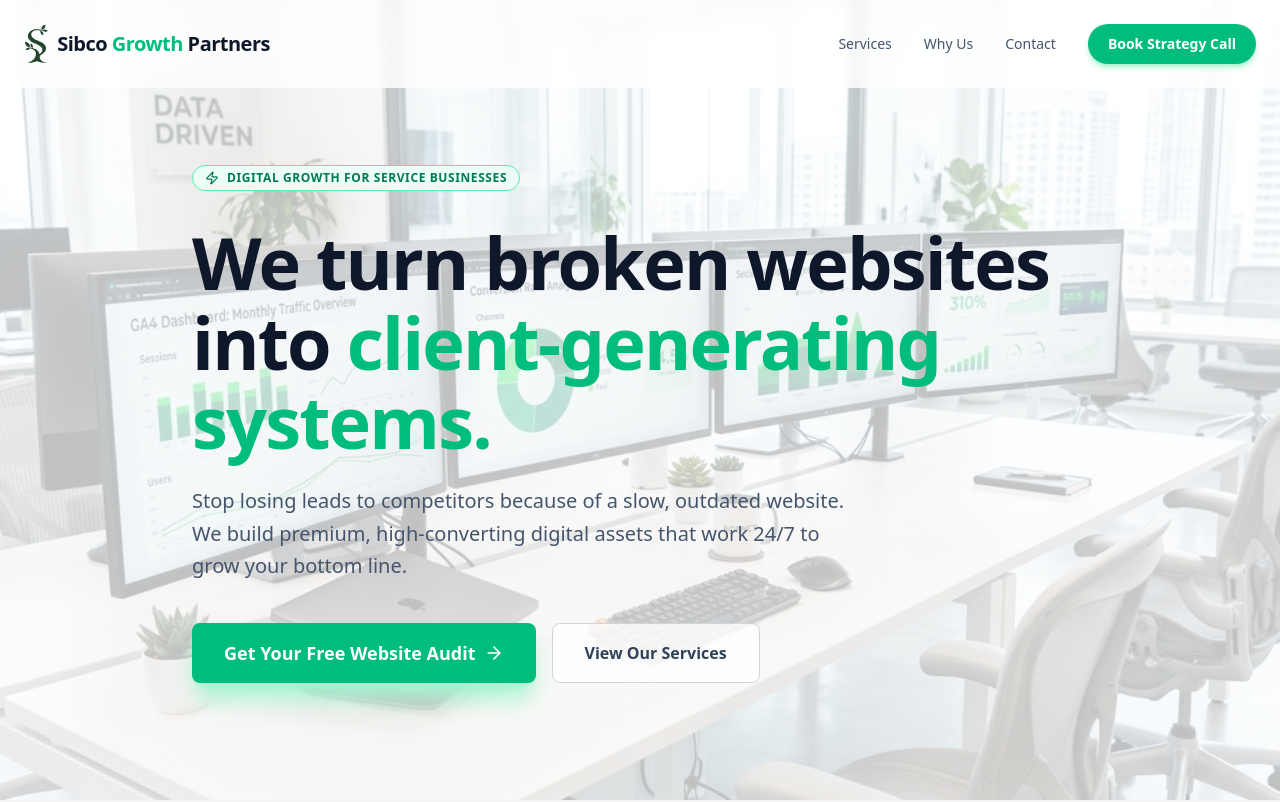
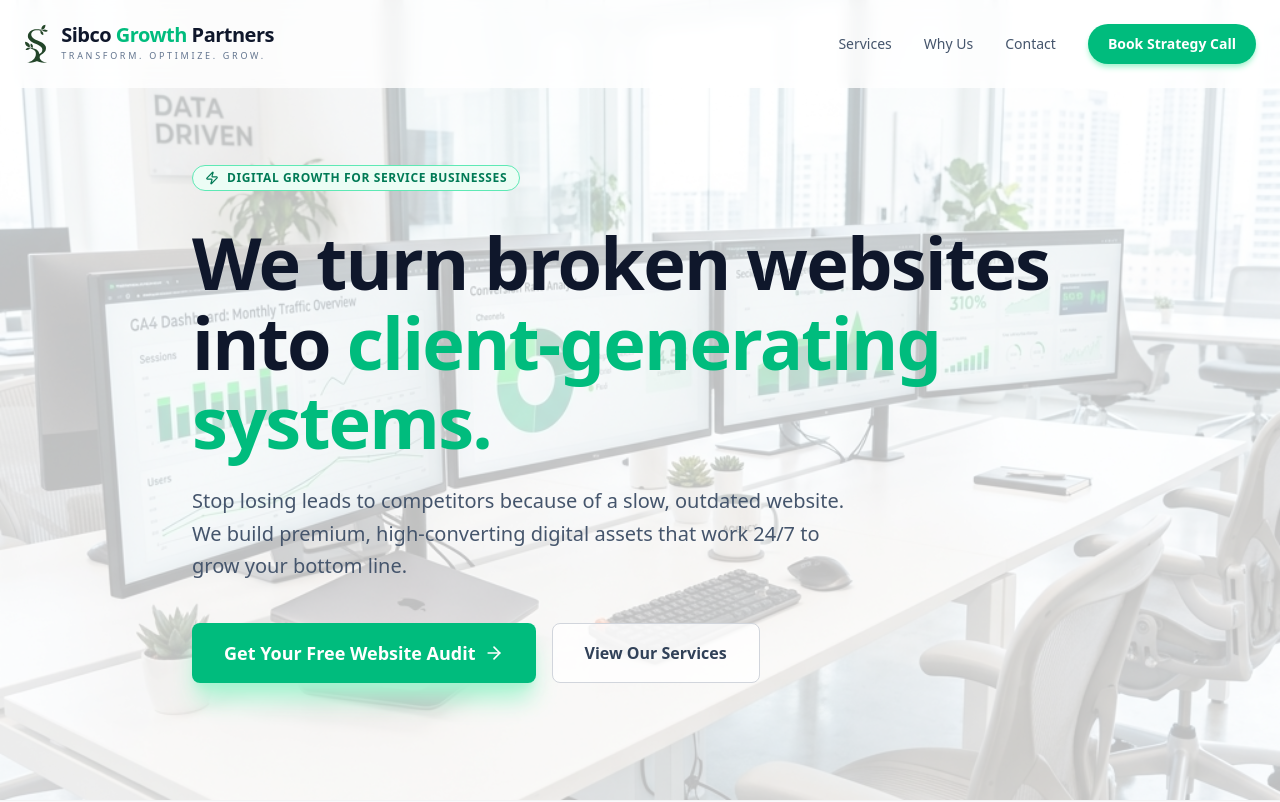
Before and after one commit to smazibukodigital-eng/sibco, a React (Vite) app: page / in a window 1280 px wide. Shown: the top 802 px of the page. Built offline with nearby package versions, Linux system fonts and the light colour scheme.

Commit message:
Add tagline under brand name

```diff
--- a/src/App.tsx
+++ b/src/App.tsx
@@ -31,9 +31,12 @@ export default function App() {
       {/* Navbar */}
       <nav className={`fixed top-0 w-full z-50 transition-all duration-300 ${isScrolled ? 'bg-white/95 backdrop-blur-md shadow-md py-4 border-b border-gray-100' : 'bg-white/80 backdrop-blur-sm py-6'}`}>
         <div className="max-w-7xl mx-auto px-6 flex justify-between items-center">
-          <div className="flex items-center gap-2">
+          <div className="flex items-center gap-3">
             <img src="/Sibco.svg" alt="Sibco Logo" className="h-10 w-auto" />
-            <span className="text-slate-900 font-bold text-xl tracking-tight">Sibco <span className="text-emerald-500">Growth</span> Partners</span>
+            <div className="flex flex-col">
+              <span className="text-slate-900 font-bold text-xl tracking-tight leading-none">Sibco <span className="text-emerald-500">Growth</span> Partners</span>
+              <span className="text-slate-500 text-[9px] tracking-[0.3em] font-medium uppercase mt-1">Transform. Optimize. Grow.</span>
+            </div>
           </div>
 
           <div className="hidden md:flex items-center gap-8">
@@ -209,9 +212,12 @@ export default function App() {
       {/* Footer */}
       <footer className="border-t border-gray-100 py-10 bg-white">
         <div className="max-w-7xl mx-auto px-6 flex flex-col md:flex-row justify-between items-center gap-4">
-          <div className="flex items-center gap-2">
+          <div className="flex items-center gap-3">
             <img src="/Sibco.svg" alt="Sibco Logo" className="h-8 w-auto" />
-            <span className="text-slate-900 font-bold tracking-tight">Sibco <span className="text-emerald-500">Growth</span> Partners</span>
+            <div className="flex flex-col">
+              <span className="text-slate-900 font-bold tracking-tight leading-none">Sibco <span className="text-emerald-500">Growth</span> Partners</span>
+              <span className="text-slate-500 text-[8px] tracking-[0.3em] font-medium uppercase mt-1">Transform. Optimize. Grow.</span>
+            </div>
           </div>
           <div className="text-sm text-gray-400">
             &copy; {new Date().getFullYear()} Sibco Growth Partners. All rights reserved.
```
